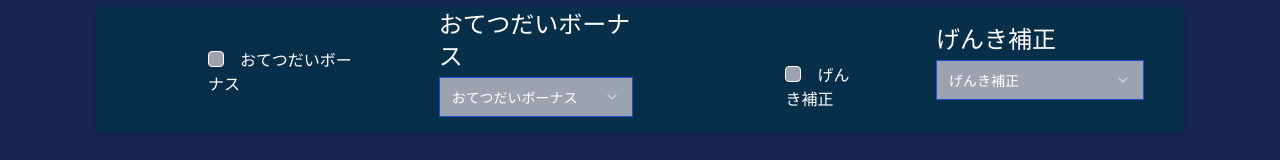
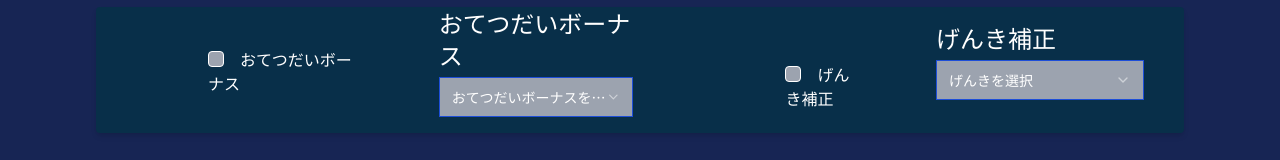
Before and after one commit to Sug1re/PokemonSleep_HelpSpeed, a Next.js app: page / in a window 1280 px wide. Shown: the part 345-505 px from the top of the page. Built offline with nearby package versions, Linux system fonts and the light colour scheme.

Commit message:
正しいおてつだい時間表示

```diff
--- a/app/components/Bonuss.tsx
+++ b/app/components/Bonuss.tsx
@@ -21,7 +21,7 @@ const Bonuss = () => {
               id="おてつだいボーナス"
               className="bg-gray-400 text-white border-blue-700"
             >
-              <SelectValue placeholder="おてつだいボーナス" />
+              <SelectValue placeholder="おてつだいボーナスを選択" />
             </SelectTrigger>
               <SelectContent
                 position="popper"
--- a/app/components/Energy.tsx
+++ b/app/components/Energy.tsx
@@ -21,7 +21,7 @@ const Energy = () => {
               id="げんき補正"
               className="bg-gray-400 text-white w-52 border-blue-700"
             >
-              <SelectValue placeholder="げんき補正" />
+              <SelectValue placeholder="げんきを選択" />
             </SelectTrigger>
               <SelectContent
                 position="popper"
--- a/app/page.tsx
+++ b/app/page.tsx
@@ -282,7 +282,7 @@ export default function Home() {
       pokemonSkill !== undefined
     ) {
       // おてつだい時間を計算し、状態に設定する
-      const calculatedHelperTime = Math.floor(
+      const calculatedHelperTime = Math.round(
                                    Math.floor(
                                    Math.floor( pokemonTimeValue *
                                                pokemonPersonalityValue ) *
@@ -293,7 +293,12 @@ export default function Home() {
       console.log(pokemonPersonalityValue)
       console.log(pokemonLevel)
       console.log(pokemonSkill)
-
+//ライチュウ,Lv37,ゆうかん,おてM　誤差1秒 1579.82
+//オコリザル,Lv25,すなお,おてM　誤差1秒 2291.9 2292.416
+//エーフィー,Lv40,ゆうかん,おてM 誤差なし
+//リザードン,Lv36,ゆうかん,両方 誤差なし
+//アーボック,Lv18,せっかち,おてM 誤差なし
+//ロコン,Lv15,ゆうかん,おてM 誤差なし
 
       if (calculatedHelperTime >= 3600) {
         const hours = Math.floor(calculatedHelperTime / 3600);
```
